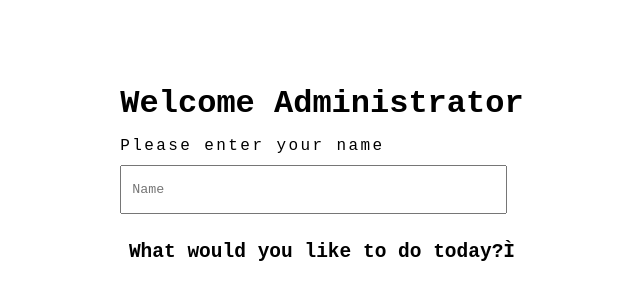
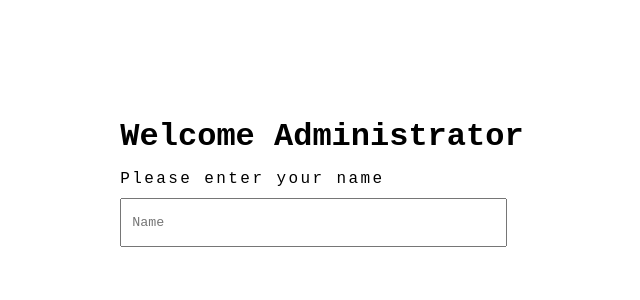
Before and after one commit to lewisPratt/theAdministrator, a React (Vite) app: page / in a window 1280 px wide. Shown: the part 218-518 px from the top of the page, without its empty margins (318-958 px from the left). Built offline with nearby package versions, Linux system fonts and the light colour scheme.

Commit message:
Refactor login functionality to include loading state and capitalize input name

```diff
--- a/src/App.tsx
+++ b/src/App.tsx
@@ -5,30 +5,42 @@ import './App.css'
 function App() {
   const [typedName, setTypedName] = useState<string>("")
   const [adminName, setAdminName] = useState<string | null>(null)
+  const [loadingState, setLoadingState] = useState<boolean>(false)
 
-
+  function setAdmin(name){
+    setLoadingState(false)
+    setAdminName(name)
+  }
 
   //sets app to logged in state and sets admin name
   function doLogin(e: React.SubmitEvent<HTMLFormElement>) {
     e.preventDefault()
-    setAdminName(typedName)
+    setLoadingState(true)
+    setTimeout(setAdmin, 3000, typedName)
+
   }
-
+  function capitalizeFirstLetter(val : string) {
+    return String(val).charAt(0).toUpperCase() + String(val).slice(1);
+}
   return (
     <div id='main-content'>
-      <section id='login'>
+      {loadingState ? <h1>Loading</h1> :
+      <div id='content-container'>
+
+
         {adminName === null ?
-        <>
+        <section id='login'>
         <h1>Welcome Administrator</h1>
         <form onSubmit={doLogin}>
           <div id='typing-container'><label htmlFor='admin-name' id='welcome-message'>Please enter your name</label></div>
-          <input type='text' placeholder='Name' id='admin-name' name='admin-name' autoComplete='off' onChange={(e : React.ChangeEvent<HTMLInputElement>) => setTypedName(e.currentTarget.value)} ></input>
-
+          <input type='text' placeholder='Name' id='admin-name' name='admin-name' autoComplete='off' onChange={(e : React.ChangeEvent<HTMLInputElement>) => setTypedName(capitalizeFirstLetter(e.currentTarget.value))} ></input>
         </form>
-        </> :
-        <h1>Welcome Administrator {adminName}</h1>}
-        <h2>What would you like to do today?Ì</h2>
-      </section>
+        </section>:
+        <section id='welcome-section'>
+        <h1>Welcome Administrator {adminName}</h1>
+        <h2>What would you like to do today?</h2>
+        </section>}
+      </div>}
     </div>
   )
 
```
